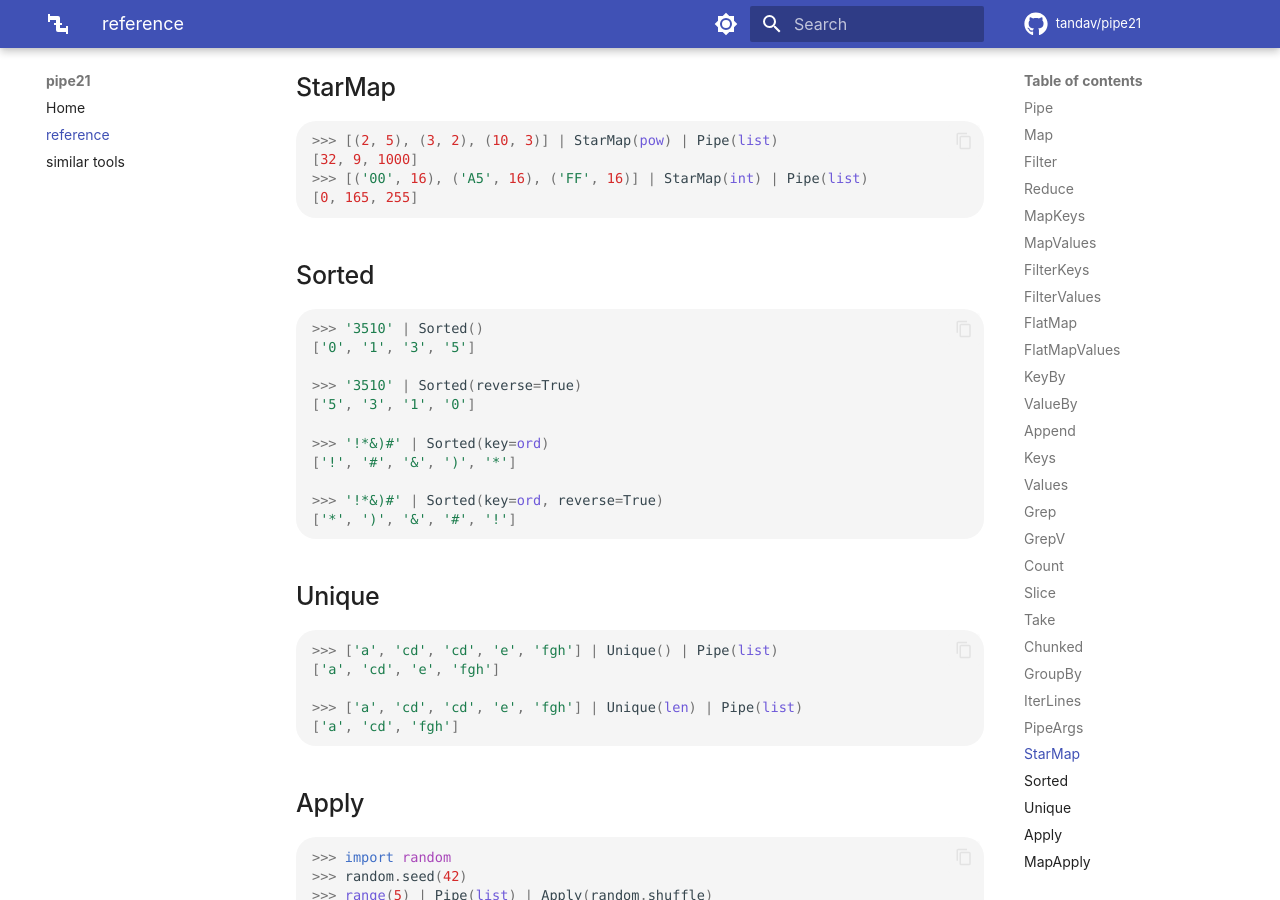
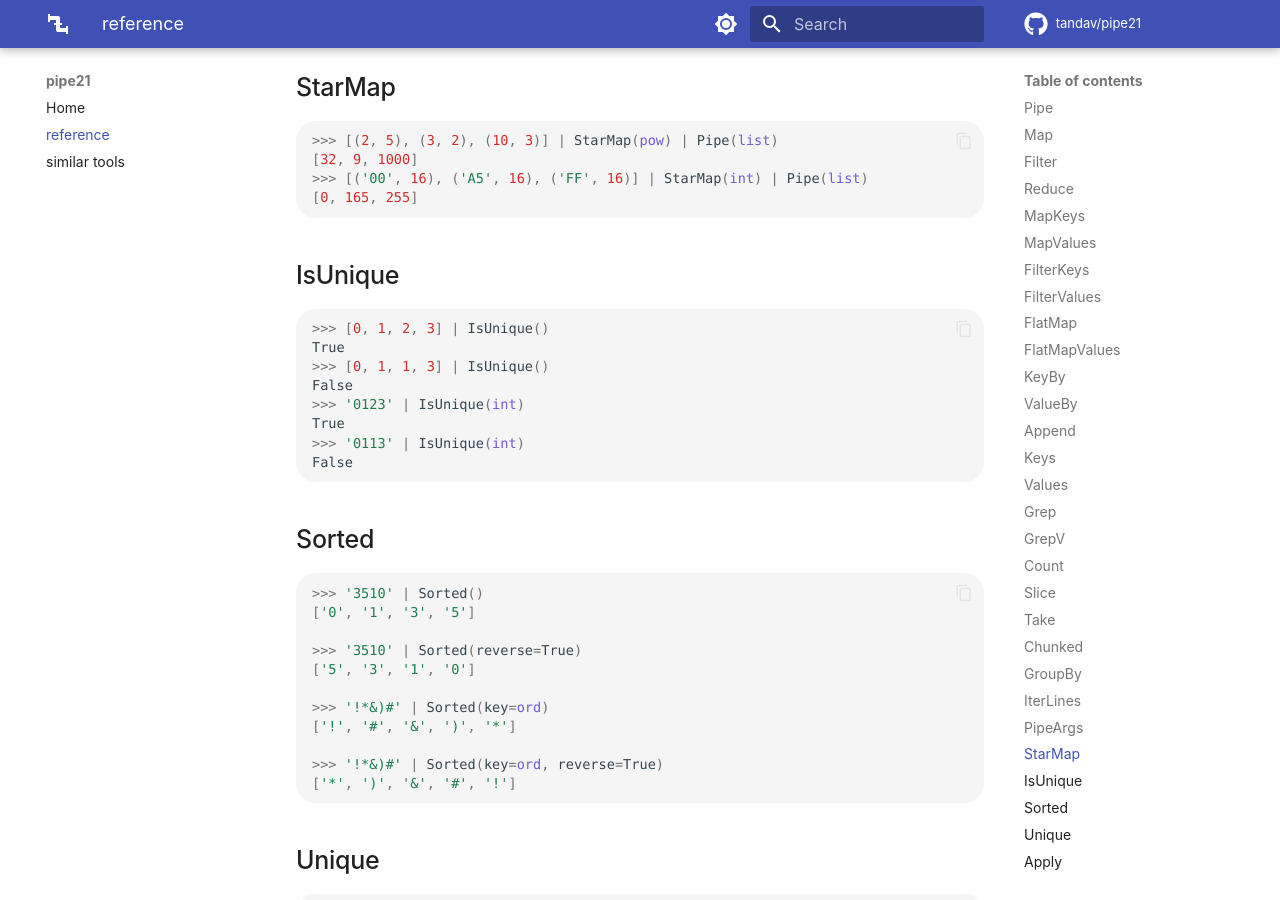
Before and after one commit to tandav/pipe21, an MkDocs documentation site: the page built from docs/reference.md, in a window 1280 px wide and 900 px high, scrolled down 5001 px. Built offline with MkDocs 1.6.1 and Material for MkDocs 9.7.7, drawn with Linux system fonts in a browser that asks for light colours; comment, search, counter and statistics services are not loaded.

Commit message:
add missing reference for IsUnique #25

````diff
--- a/docs/reference.md
+++ b/docs/reference.md
@@ -268,6 +268,20 @@
 
 ```
 
+## IsUnique
+
+```py
+>>> [0, 1, 2, 3] | IsUnique()
+True
+>>> [0, 1, 1, 3] | IsUnique()
+False
+>>> '0123' | IsUnique(int)
+True
+>>> '0113' | IsUnique(int)
+False
+
+```
+
 ## Sorted
 
 ```py
````
